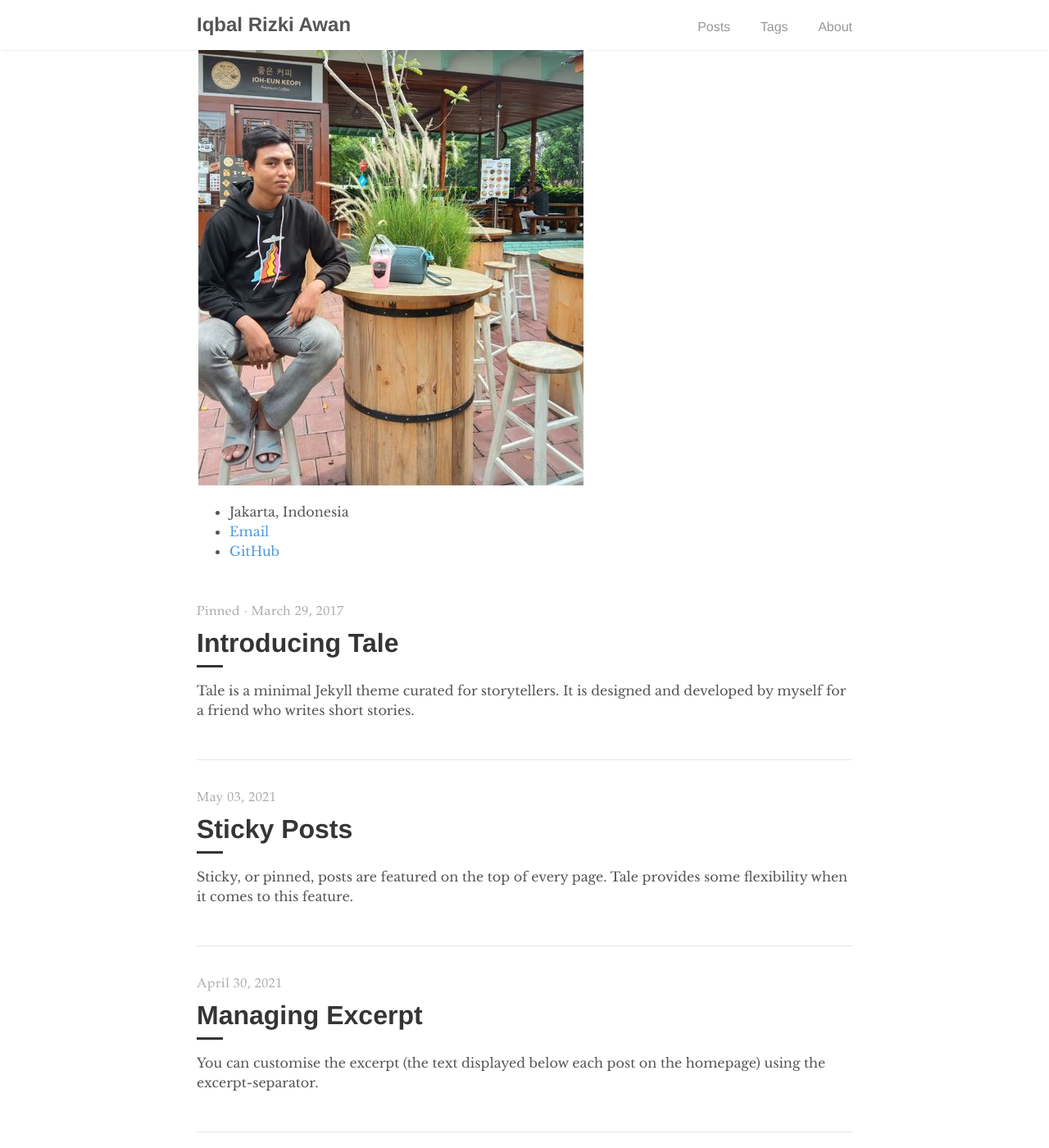
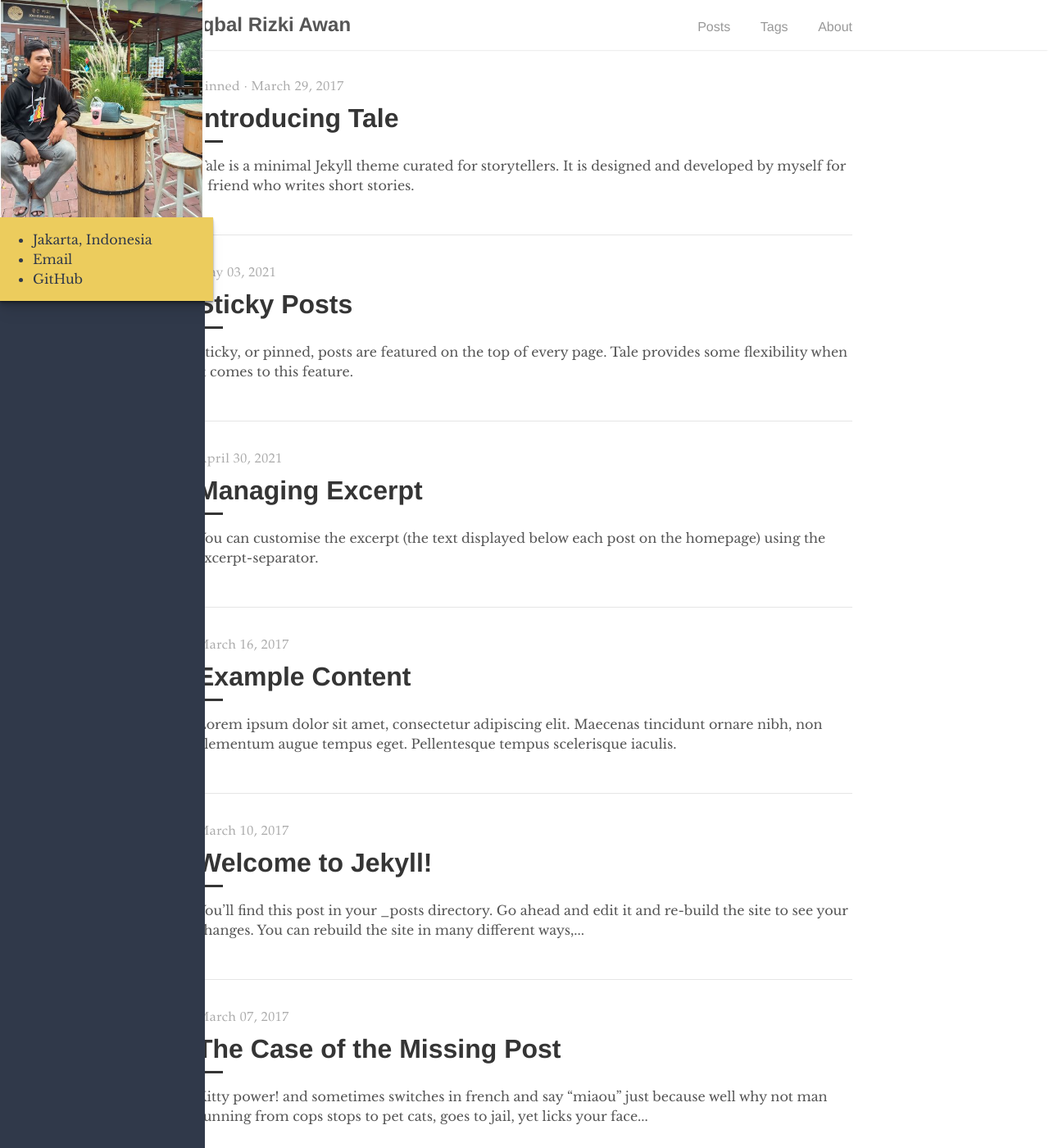
Before and after one commit to awaniqbal73/awaniqbal.github.io, a Jekyll site: the page built from index.html, in a window 1280 px wide and 1400 px high. Shown: the whole window at 82% size. Built offline with Jekyll 4.4.1, drawn with Linux system fonts in a browser that asks for light colours; the list of posts is cut into pages by our own code.

Commit message:
avatar profile

```diff
--- a/_sass/tale.scss
+++ b/_sass/tale.scss
@@ -8,3 +8,4 @@
 @import 'tale/catalogue';
 @import 'tale/404';
 @import 'tale/tags';
+@import 'tale/custom';
--- a/_sass/tale/_catalogue.scss
+++ b/_sass/tale/_catalogue.scss
@@ -1,4 +1,5 @@
 .catalogue {
+  margin-top: 60px;
   &-item {
     border-bottom: 1px solid $grey-2;
     color: $default-color;
--- a/_sass/tale/_layout.scss
+++ b/_sass/tale/_layout.scss
@@ -16,6 +16,11 @@ footer,
 .nav {
   box-shadow: 0 2px 2px -2px $shadow-color;
   overflow: auto;
+  background: #fff;
+  color:#fff;
+  position: fixed;
+  width: 100%;
+  top:0;
 
   &-container {
     margin: 1rem auto;
--- /dev/null
+++ b/_sass/tale/custom.scss
@@ -0,0 +1,34 @@
+.box-profile{
+    position: fixed;
+    left: 0;
+    top:0px;
+    width: 250px;
+    z-index: 99;
+    height: 100vh;
+    background: #30394a;
+    //padding:0 15px 0 0;
+    //border-radius: 0px 0px 50px 0px;
+    img{
+        //border:1px solid red;
+        margin: 0px;
+        //height: 220px;
+    }
+    .author__urls{
+        background-color: #eccc5d;
+        color:#30394a;
+        margin-top:-15px;
+        margin-right: -10px;
+        padding-top:15px;
+        padding-bottom: 15px;
+        position: relative;
+        border-radius: 0px 0px 0px 0px;
+        box-shadow: 0 1px 1px rgba(0,0,0,0.25),
+              0 2px 2px rgba(0,0,0,0.20),
+              0 4px 4px rgba(0,0,0,0.15),
+              0 8px 8px rgba(0,0,0,0.10),
+              0 16px 16px rgba(0,0,0,0.05);
+        a{
+            color:#30394a;
+        }
+    }
+}
```
